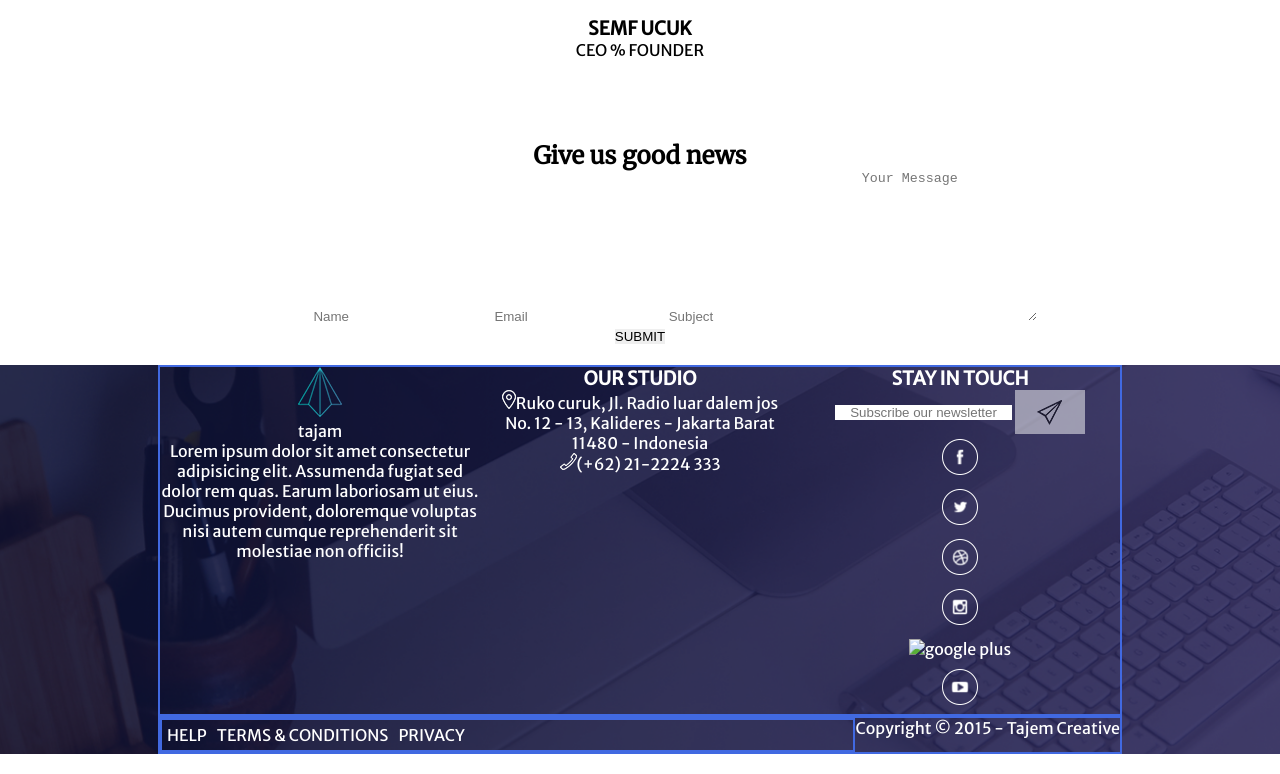
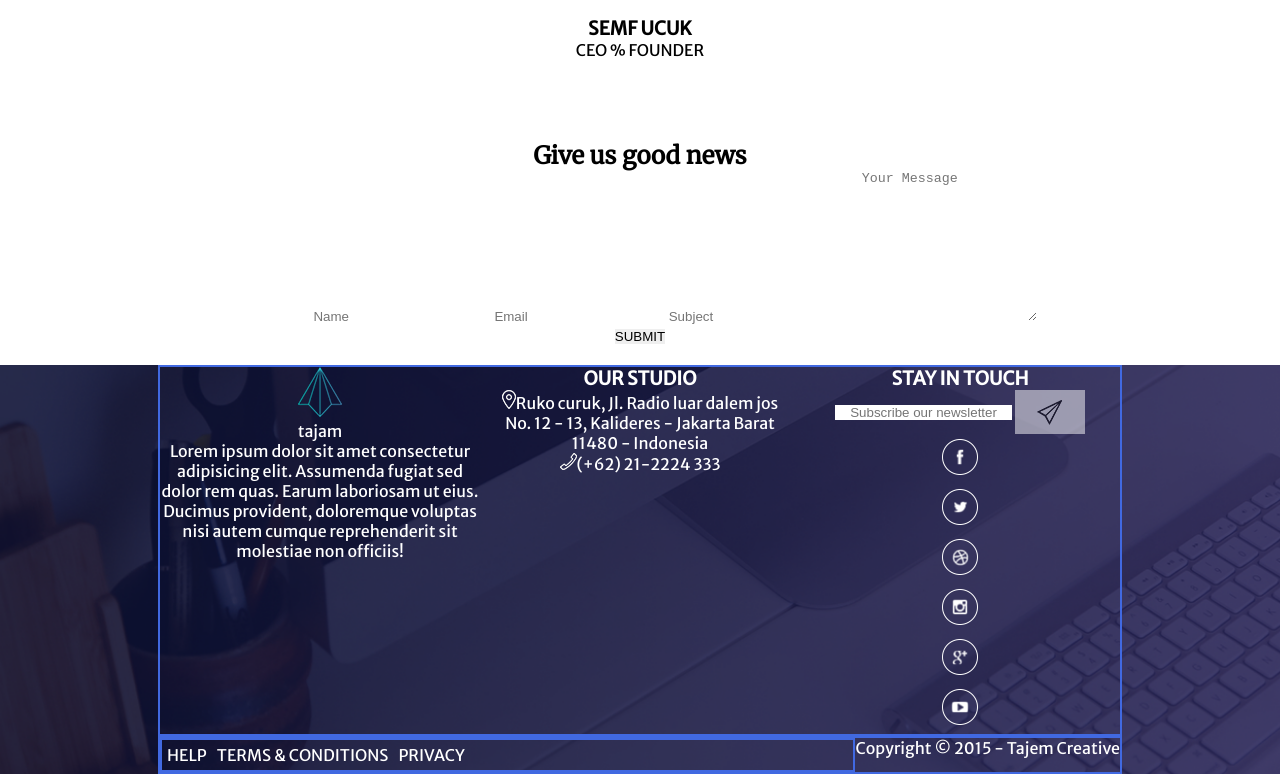
Before and after one commit to hangingpulse/WBS-Tajam-Project, a plain HTML site: page index.html in a window 1280 px wide. Shown: the part 576-1350 px from the top of the page. Drawn offline with Linux system fonts and the light colour scheme.

Commit message:
solved issue width gplus image

```diff
--- a/index.html
+++ b/index.html
@@ -208,7 +208,7 @@
             <li><img src="./img/twitter.png" alt="twitter" /></li>
             <li><img src="./img/dribbble.png" alt="dribbble" /></li>
             <li><img src="./img/instagram.png" alt="instagram" /></li>
-            <li><img src=".img/gplus.png" alt="google plus" /></li>
+            <li><img src="./img/gplus.png" alt="google plus" /></li>
             <li><img src="./img/youtube.png" alt="youtube" /></li>
           </ul>
         </section>
```
